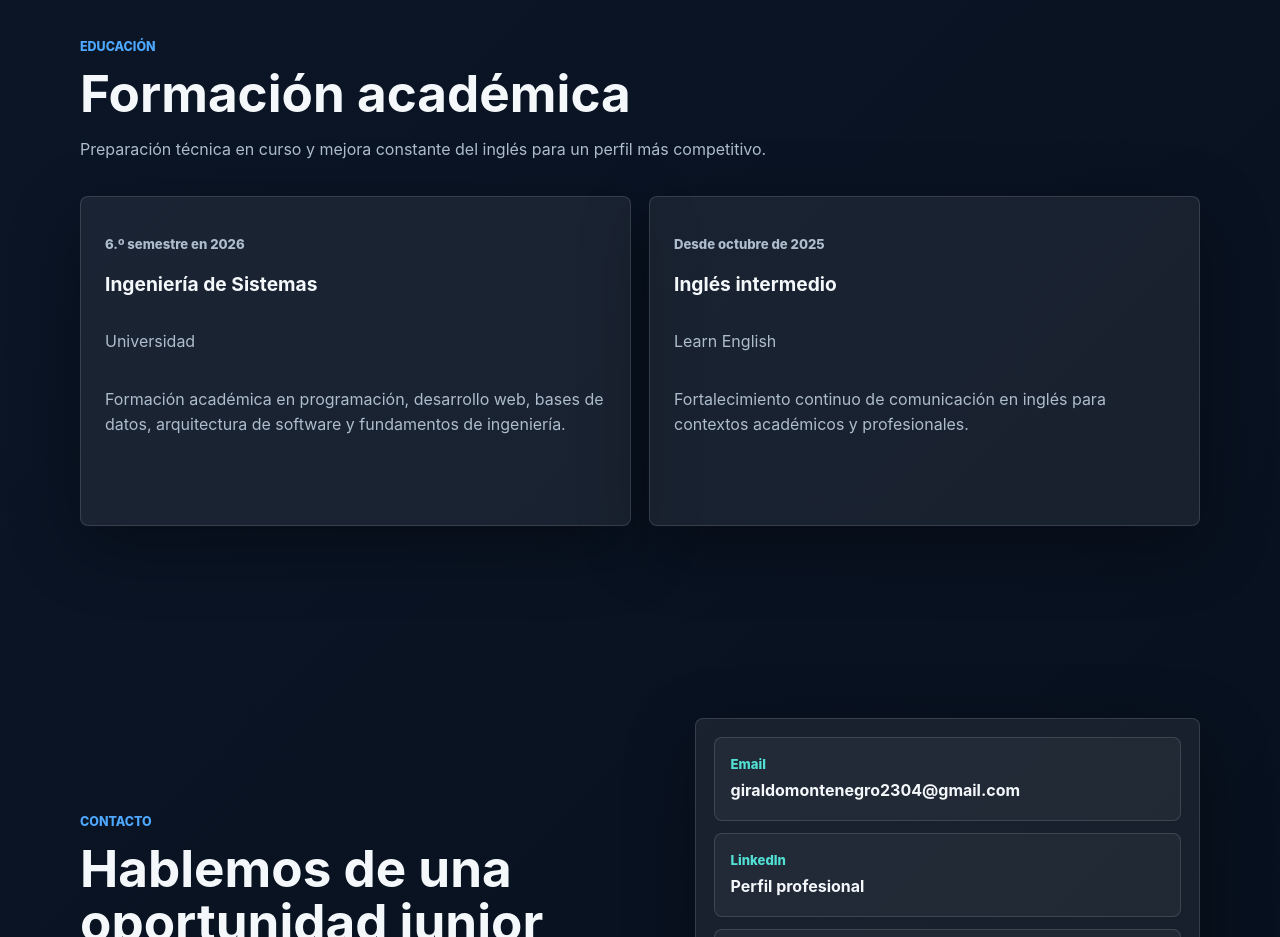
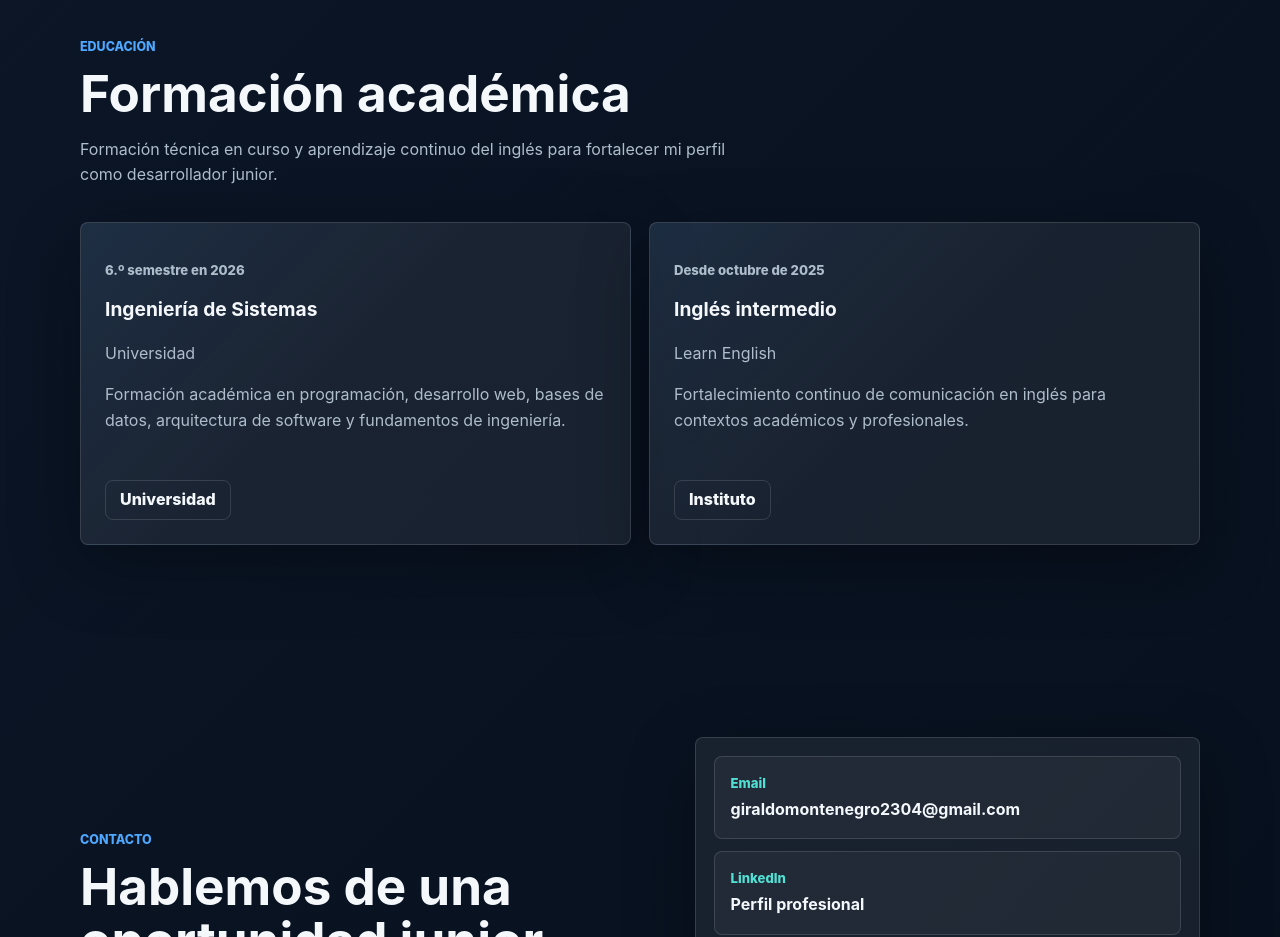
Before and after one commit to estebanfrm/Portafolio, a Vue app: page / in a window 1280 px wide. Shown: the part 3820-4757 px from the top of the page. Built offline with nearby package versions, Linux system fonts and the light colour scheme.

Commit message:
Improve education cards

```diff
--- a/src/components/EducationSection.vue
+++ b/src/components/EducationSection.vue
@@ -9,15 +9,35 @@
       <SectionHeading
         eyebrow="Educación"
         title="Formación académica"
-        text="Preparación técnica en curso y mejora constante del inglés para un perfil más competitivo."
+        text="Formación técnica en curso y aprendizaje continuo del inglés para fortalecer mi perfil como desarrollador junior."
       />
 
       <div class="education-grid">
-        <article v-for="item in education" :key="item.title" class="info-card reveal">
-          <p class="timeline-period">{{ item.period }}</p>
-          <h3>{{ item.title }}</h3>
-          <p class="muted">{{ item.institution }}</p>
-          <p>{{ item.description }}</p>
+        <article
+          v-for="item in education"
+          :key="item.title"
+          class="info-card education-card reveal"
+        >
+          <div>
+            <p class="timeline-period">{{ item.period }}</p>
+            <h3>{{ item.title }}</h3>
+            <p class="muted">{{ item.institution }}</p>
+            <p>{{ item.description }}</p>
+          </div>
+
+          <div class="card-actions education-actions">
+            <a
+              v-if="item.linkUrl"
+              :href="item.linkUrl"
+              target="_blank"
+              rel="noreferrer"
+            >
+              {{ item.linkLabel }}
+            </a>
+            <span v-else class="disabled-action">
+              {{ item.linkLabel || 'Próximamente' }}
+            </span>
+          </div>
         </article>
       </div>
     </div>
--- a/src/data/portfolio.js
+++ b/src/data/portfolio.js
@@ -95,6 +95,8 @@
     period: '6.º semestre en 2026',
     description:
       'Formación académica en programación, desarrollo web, bases de datos, arquitectura de software y fundamentos de ingeniería.',
+    linkLabel: 'Universidad',
+    linkUrl: 'https://unicatolica.edu.co',
   },
   {
     title: 'Inglés intermedio',
@@ -102,6 +104,8 @@
     period: 'Desde octubre de 2025',
     description:
       'Fortalecimiento continuo de comunicación en inglés para contextos académicos y profesionales.',
+    linkLabel: 'Instituto',
+    linkUrl: 'https://learnenglish.edu.co/web2/',
   },
 ]
 
--- a/src/styles/main.css
+++ b/src/styles/main.css
@@ -567,6 +567,50 @@
 
 .education-grid {
   grid-template-columns: repeat(2, minmax(0, 1fr));
+  align-items: stretch;
+}
+
+.education-card {
+  position: relative;
+  overflow: hidden;
+  justify-content: space-between;
+  gap: 22px;
+  min-height: 290px;
+  background:
+    linear-gradient(135deg, rgba(78, 168, 255, 0.08), transparent 48%),
+    var(--surface);
+  transition:
+    transform 180ms ease,
+    border-color 180ms ease,
+    box-shadow 180ms ease;
+}
+
+.education-card::before {
+  position: absolute;
+  inset: 0;
+  pointer-events: none;
+  content: "";
+  background: linear-gradient(135deg, rgba(83, 224, 212, 0.16), transparent 44%);
+  opacity: 0;
+  transition: opacity 180ms ease;
+}
+
+.education-card:hover {
+  border-color: rgba(83, 224, 212, 0.36);
+  box-shadow: 0 24px 80px rgba(78, 168, 255, 0.16);
+}
+
+.education-card:hover::before {
+  opacity: 1;
+}
+
+.education-card > * {
+  position: relative;
+  z-index: 1;
+}
+
+.education-actions {
+  padding-top: 8px;
 }
 
 .contact-section {
```
